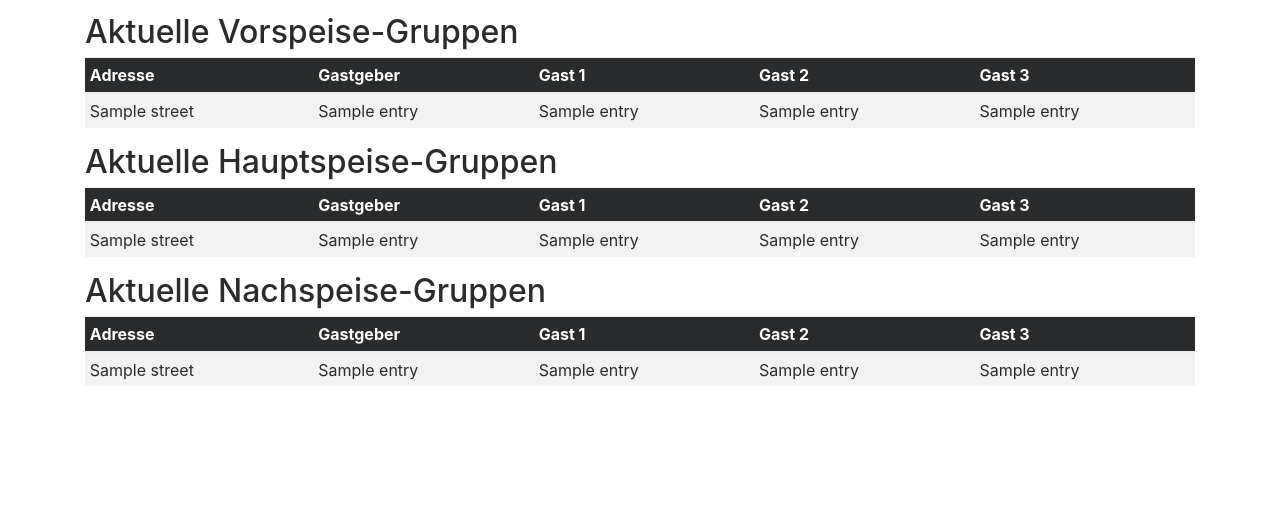
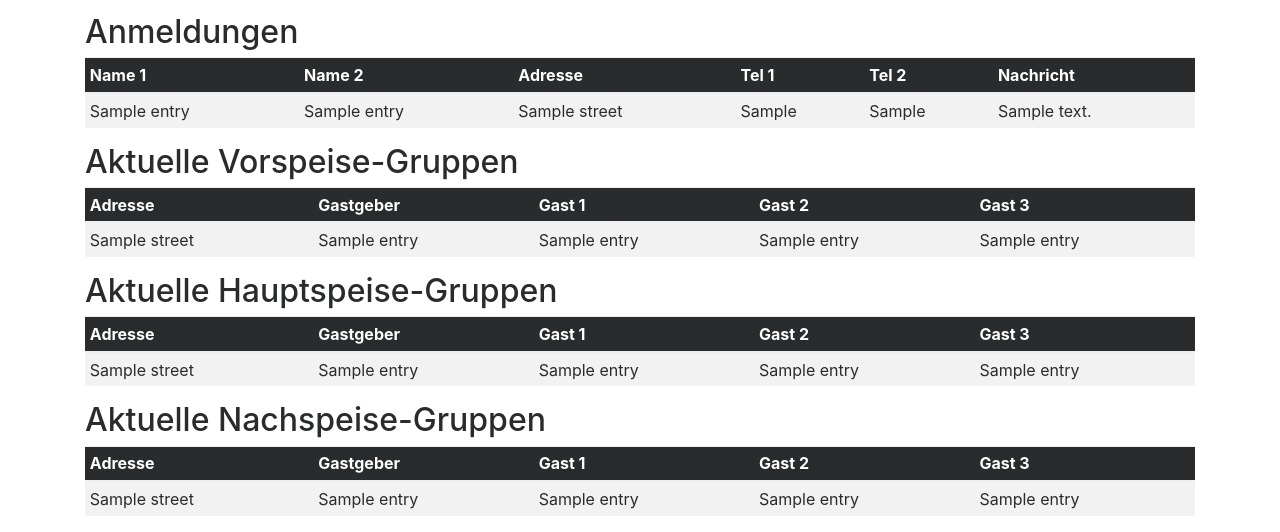
Before and after one commit to studieren-ohne-grenzen/schlemmenohnegrenzen, a Django app: template frontend/templates/frontend/cluster.html in a window 1280 px wide. Shown: the part 943-1475 px from the top of the page. Before the commit the page ends 1329 px from the top, so only its background shows below. Run offline with Django 3.2, Linux system fonts and the light colour scheme; the template is opened without the code that fills it: most values are stand-ins (such as "Sample title", 1, 10 or a date in 2020); some libraries are stand-ins or nearby versions.

Commit message:
Added table with all signups to cluster view

```diff
--- a/frontend/templates/frontend/cluster.html
+++ b/frontend/templates/frontend/cluster.html
@@ -58,6 +58,32 @@
               <td>{{ entry.name1 }}</td>
               <td>{{ entry.name2 }}</td>
               <td>{{ entry.street }}</td>
+            </tr>
+            {% endfor %}
+          </tbody>
+        </table>
+
+        <h2>Anmeldungen</h2>
+        <table class="table table-striped table-sm">
+          <thead class="thead-inverse">
+            <tr>
+              <th>Name 1</th>
+              <th>Name 2</th>
+              <th>Adresse</th>
+              <th>Tel 1</th>
+              <th>Tel 2</th>
+              <th>Nachricht</th>
+            </tr>
+          </thead>
+          <tbody>
+            {% for entry in all_housholds %}
+            <tr>
+              <td>{{ entry.name1 }}</td>
+              <td>{{ entry.name2 }}</td>
+              <td>{{ entry.street }}</td>
+              <td>{{ entry.handy1 }}</td>
+              <td>{{ entry.handy2 }}</td>
+              <td>{{ entry.note }}</td>
             </tr>
             {% endfor %}
           </tbody>
--- a/frontend/views.py
+++ b/frontend/views.py
@@ -270,4 +270,4 @@ def cluster(request):
         house = v.household3.all()
         nachspeise.append({'street': v.gastgeber.street, 'name1': v.gastgeber.name1 + ' & ' + v.gastgeber.name2, 'name2': house[0].name1 + ' & ' + house[0].name2 + ', ' + house[0].street, 'name3': house[1].name1 + ' & ' + house[1].name2 + ', ' + house[1].street, 'name4': house[2].name1 + ' & ' + house[2].name2 + ', ' + house[2].street})
 
-    return render(request, 'frontend/cluster.html', {"jsonstr": jsonstr, "wrong_entries": wrong_entries, "personal_payers": personal_payers, 'vorspeise': vorspeise, 'hauptspeise': hauptspeise, 'nachspeise': nachspeise})
+    return render(request, 'frontend/cluster.html', {"jsonstr": jsonstr, "wrong_entries": wrong_entries, "personal_payers": personal_payers, 'vorspeise': vorspeise, 'hauptspeise': hauptspeise, 'nachspeise': nachspeise, 'all_housholds': all_objects})
```
